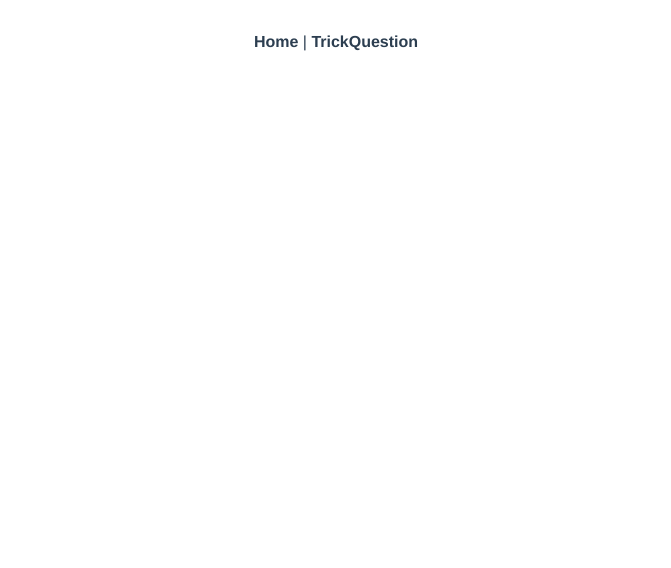
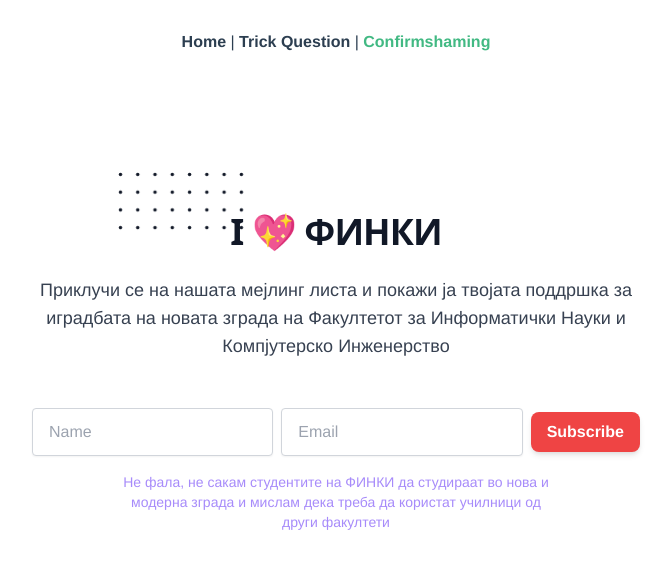
Before and after one commit to stefan-krstikj/dark-web-patterns, a Vue app: page /#/confirmshaming in a window 1280 px wide. Shown: the top 568 px of the page, without its empty margins (304-975 px from the left). Built offline with nearby package versions, Linux system fonts and the light colour scheme.

Commit message:
add ConfirmShaming

```diff
--- a/src/App.vue
+++ b/src/App.vue
@@ -2,7 +2,8 @@
   <div id="app">
     <div id="nav">
       <router-link to="/">Home</router-link> |
-      <router-link to="/trickquestion">TrickQuestion</router-link>
+      <router-link to="/trickquestion">Trick Question</router-link> |
+      <router-link to="/confirmshaming">Confirmshaming</router-link>
     </div>
     <router-view/>
   </div>
--- a/src/router/index.ts
+++ b/src/router/index.ts
@@ -17,6 +17,14 @@ const routes: Array<RouteConfig> = [
     // this generates a separate chunk (about.[hash].js) for this route
     // which is lazy-loaded when the route is visited.
     component: () => import(/* webpackChunkName: "about" */ '../views/TrickQuestion.vue')
+  },
+  {
+    path: '/confirmshaming',
+    name: 'Confirmshaming',
+    // route level code-splitting
+    // this generates a separate chunk (about.[hash].js) for this route
+    // which is lazy-loaded when the route is visited.
+    component: () => import(/* webpackChunkName: "about" */ '../views/ConfirmShaming.vue')
   }
 ]
 
--- /dev/null
+++ b/src/views/ConfirmShaming.vue
@@ -0,0 +1,50 @@
+<template>
+  <div class="flex flex-col items-center justify-center px-4 pt-16 mx-auto sm:max-w-xl md:max-w-full lg:pt-32 md:px-0">
+    <div class="flex flex-col items-center max-w-2xl md:px-8">
+      <div class="max-w-xl mb-10 md:mx-auto sm:text-center lg:max-w-2xl md:mb-12">
+        <h2 class="max-w-lg mb-6 font-sans text-3xl font-bold leading-none tracking-tight text-gray-900 sm:text-4xl md:mx-auto">
+          <span class="relative inline-block">
+            <svg viewBox="0 0 52 24" fill="currentColor"
+                 class="absolute top-0 left-0 z-0 hidden w-32 -mt-8 -ml-20 text-blue-gray-100 lg:w-32 lg:-ml-28 lg:-mt-10 sm:block">
+              <defs>
+                <pattern id="192913ce-1f29-4abd-b545-0fbccfd2b0ec" x="0" y="0" width=".135" height=".30">
+                  <circle cx="1" cy="1" r=".7"></circle>
+                </pattern>
+              </defs>
+              <rect fill="url(#192913ce-1f29-4abd-b545-0fbccfd2b0ec)" width="52" height="24"></rect>
+            </svg>
+            <span class="relative">I</span>
+          </span>
+          💖 ФИНКИ
+        </h2>
+        <p class="text-base text-gray-700 md:text-lg">
+          Приклучи се на нашата мејлинг листа и покажи ја твојата поддршка за иградбата на новата зграда на Факултетот
+          за Информатички Науки и Компјутерско Инженерство
+        </p>
+      </div>
+      <form class="flex flex-col items-center w-full mb-4 md:flex-row">
+        <input
+            placeholder="Name"
+            required=""
+            type="text"
+            class="flex-grow w-full h-12 px-4 mb-3 transition duration-200 bg-white border border-gray-300 rounded shadow-sm appearance-none md:mr-2 md:mb-0 focus:border-deep-purple-accent-400 focus:outline-none focus:shadow-outline"
+        />
+
+        <input
+            placeholder="Email"
+            required=""
+            type="text"
+            class="flex-grow w-full h-12 px-4 mb-3 transition duration-200 bg-white border border-gray-300 rounded shadow-sm appearance-none md:mr-2 md:mb-0 focus:border-deep-purple-accent-400 focus:outline-none focus:shadow-outline"
+        />
+        <button type="button" class="py-2 px-4 bg-red-500 text-white font-semibold rounded-lg shadow-md hover:bg-red-700 focus:outline-none" tabindex="-1">
+          Subscribe
+        </button>
+      </form>
+      <a href="#" class="max-w-md mb-10 text-xs text-purple-400 sm:text-sm md:text-center">
+        Не фала, не сакам студентите на ФИНКИ да студираат во нова и модерна зграда и мислам дека треба да користат
+        училници од други факултети
+      </a>
+    </div>
+
+  </div>
+</template>
```
